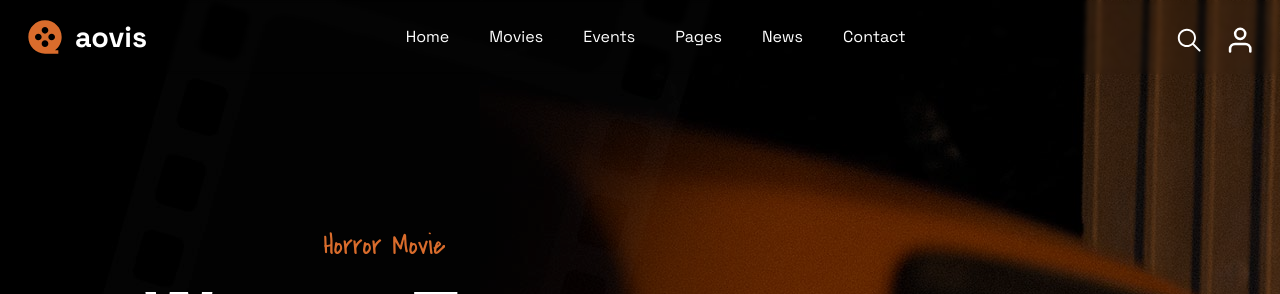
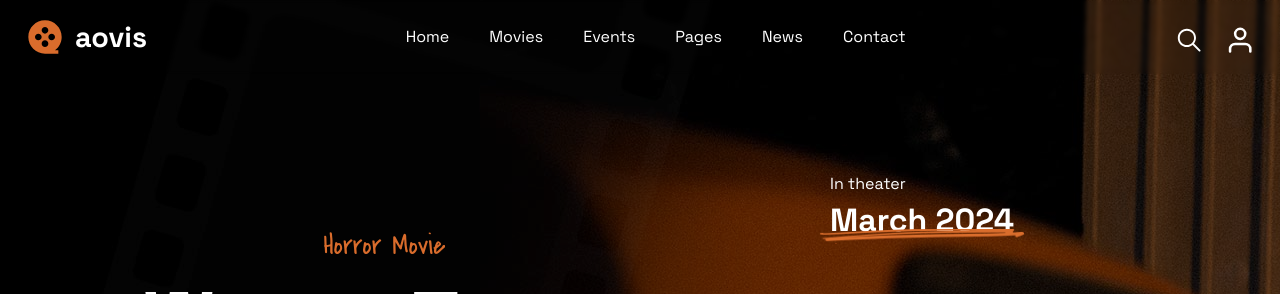
Before and after one commit to Amir-Yadavar/Aovis, a Next.js app: page / in a window 1280 px wide. Shown: the top 294 px of the page. Built offline with nearby package versions, Linux system fonts and the light colour scheme.

Commit message:
create Date comming in header homepage ..

```diff
--- a/components/Homepage/Headers/Headers.jsx
+++ b/components/Homepage/Headers/Headers.jsx
@@ -34,12 +34,22 @@ function Headers() {
         className="mySwiper2"
       >
         <SwiperSlide>
+          <div className={styles.comingDate}>
+            <span>In theater</span>
+            <span>March 2024</span>
+          </div>
           <div className={styles.shareSec}>
             <span>Share</span>
             <span></span>
-            <span className={styles.iconShareSec}><FaXTwitter /></span>
-            <span className={styles.iconShareSec}><FaFacebookF /></span>
-            <span className={styles.iconShareSec}><FaInstagram /></span>
+            <span className={styles.iconShareSec}>
+              <FaXTwitter />
+            </span>
+            <span className={styles.iconShareSec}>
+              <FaFacebookF />
+            </span>
+            <span className={styles.iconShareSec}>
+              <FaInstagram />
+            </span>
           </div>
           <div className={styles.infoImgBanner}>
             <h3>Horror Movie</h3>
@@ -54,12 +64,22 @@ function Headers() {
           <img src="/img/header/banner-01.jpg" className={styles.imgBanner} />
         </SwiperSlide>
         <SwiperSlide>
-        <div className={styles.shareSec}>
+        <div className={styles.comingDate}>
+            <span>In theater</span>
+            <span>May 2024</span>
+          </div>
+          <div className={styles.shareSec}>
             <span>Share</span>
             <span></span>
-            <span className={styles.iconShareSec}><FaXTwitter /></span>
-            <span className={styles.iconShareSec}><FaFacebookF /></span>
-            <span className={styles.iconShareSec}><FaInstagram /></span>
+            <span className={styles.iconShareSec}>
+              <FaXTwitter />
+            </span>
+            <span className={styles.iconShareSec}>
+              <FaFacebookF />
+            </span>
+            <span className={styles.iconShareSec}>
+              <FaInstagram />
+            </span>
           </div>
           <div className={styles.infoImgBanner}>
             <h3>Action Movie</h3>
@@ -76,12 +96,22 @@ function Headers() {
           <img src="/img/header/banner-02.jpg" className={styles.imgBanner} />
         </SwiperSlide>
         <SwiperSlide>
-        <div className={styles.shareSec}>
+        <div className={styles.comingDate}>
+            <span>In theater</span>
+            <span>April 2024</span>
+          </div>
+          <div className={styles.shareSec}>
             <span>Share</span>
             <span></span>
-            <span className={styles.iconShareSec}><FaXTwitter /></span>
-            <span className={styles.iconShareSec}><FaFacebookF /></span>
-            <span className={styles.iconShareSec}><FaInstagram /></span>
+            <span className={styles.iconShareSec}>
+              <FaXTwitter />
+            </span>
+            <span className={styles.iconShareSec}>
+              <FaFacebookF />
+            </span>
+            <span className={styles.iconShareSec}>
+              <FaInstagram />
+            </span>
           </div>
           <div className={styles.infoImgBanner}>
             <h3>Adventure Movie</h3>
--- a/styles/headerHome.module.css
+++ b/styles/headerHome.module.css
@@ -100,25 +100,59 @@
   left: 1%;
   z-index: 2;
 }
-.shareSec>span:nth-of-type(1){
+.shareSec > span:nth-of-type(1) {
   transform: rotateZ(90deg);
   margin: 20px 0;
   color: white;
 }
 
-.shareSec>span:nth-of-type(2){
+.shareSec > span:nth-of-type(2) {
   width: 2px;
   height: 100px;
   background-color: gray;
 }
 
-.iconShareSec{
-font-size: 1.2rem;
-margin: 5px 0;
-cursor: pointer;
-transition: .5s all;
+.iconShareSec {
+  font-size: 1.2rem;
+  margin: 5px 0;
+  cursor: pointer;
+  transition: 0.5s all;
 }
 
-.iconShareSec:hover{
+.iconShareSec:hover {
   color: white;
 }
+
+.comingDate {
+  display: flex;
+  flex-direction: column;
+  position: absolute;
+  top: 20%;
+  right: 20%;
+  z-index: 2;
+}
+
+.comingDate > span:nth-of-type(1) {
+  color: white;
+  font-size: 1rem;
+  padding: 0px 10px;
+}
+.comingDate > span:nth-of-type(2) {
+  color: white;
+  font-size: 2rem;
+  padding: 0px 10px;
+  font-weight: bold;
+}
+
+.comingDate > span:nth-of-type(2)::after {
+  content: "";
+  background-image: url(./../public/img/header/underline-heading-entire.png);
+  background-position: bottom;
+  background-repeat: no-repeat;
+  background-size: cover;
+  width: 100%;
+  height: 15px;
+  position: absolute;
+  bottom: 0%;
+  left: 0%;
+}
```
Also changed, not shown: public/img/header/underline-heading-entire.png (added).
